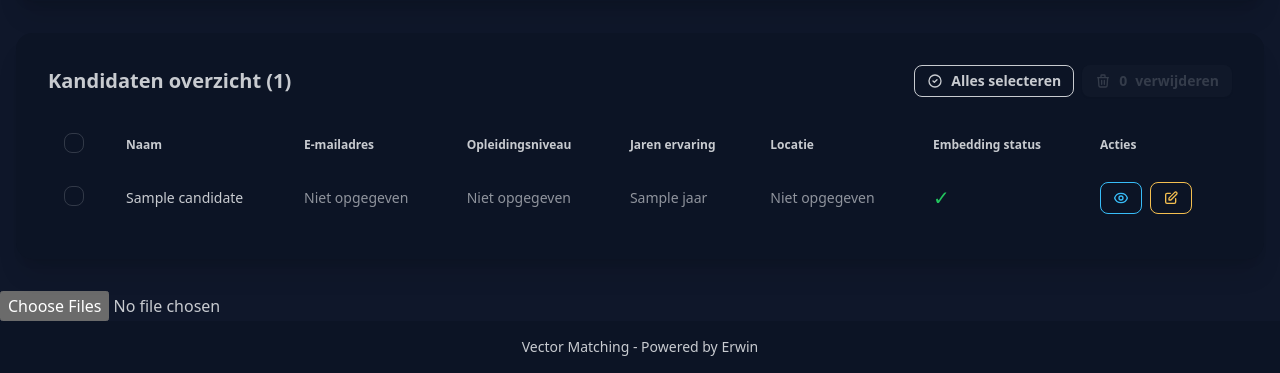
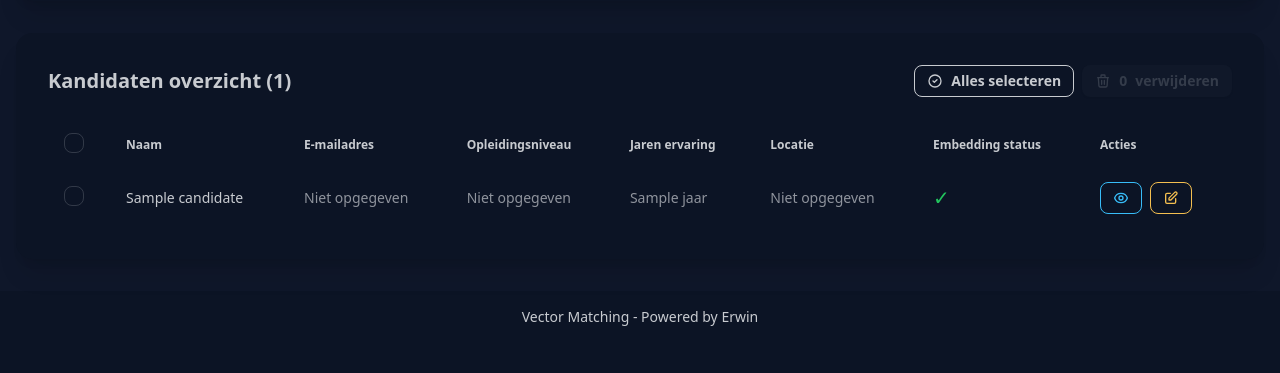
Before and after one commit to sovixlab/Vector-Matching, a Django app: template templates/kandidaten.html in a window 1280 px wide. Shown: the part 467-840 px from the top of the page. After the commit the page ends 793 px from the top, so only its background shows below. Run offline with Django 4.2, Linux system fonts and the light colour scheme; the template is opened without the code that fills it: most values are stand-ins (such as "Sample title", 1, 10 or a date in 2020); data that the repository does not hold is empty; style sheets or scripts are compiled from the project's sources; parts of the project's set-up code (start-up, migrations or seed data) failed here and were passed over.

Commit message:
"Verberg 'Bestanden kiezen' knop: file input volledig verborgen"

```diff
--- a/templates/kandidaten.html
+++ b/templates/kandidaten.html
@@ -163,9 +163,9 @@
 </div>
 
 <!-- Upload Form (hidden) -->
-<form id="upload-form" action="{% url 'vector_matching_app:kandidaten_upload' %}" method="post" enctype="multipart/form-data" class="hidden">
+<form id="upload-form" action="{% url 'vector_matching_app:kandidaten_upload' %}" method="post" enctype="multipart/form-data" style="position: absolute; left: -9999px; top: -9999px; visibility: hidden;">
     {% csrf_token %}
-    <input type="file" id="upload-files" name="files" multiple accept=".pdf">
+    <input type="file" id="upload-files" name="files" multiple accept=".pdf" style="position: absolute; left: -9999px; top: -9999px; visibility: hidden;">
 </form>
 
 <script>
```
